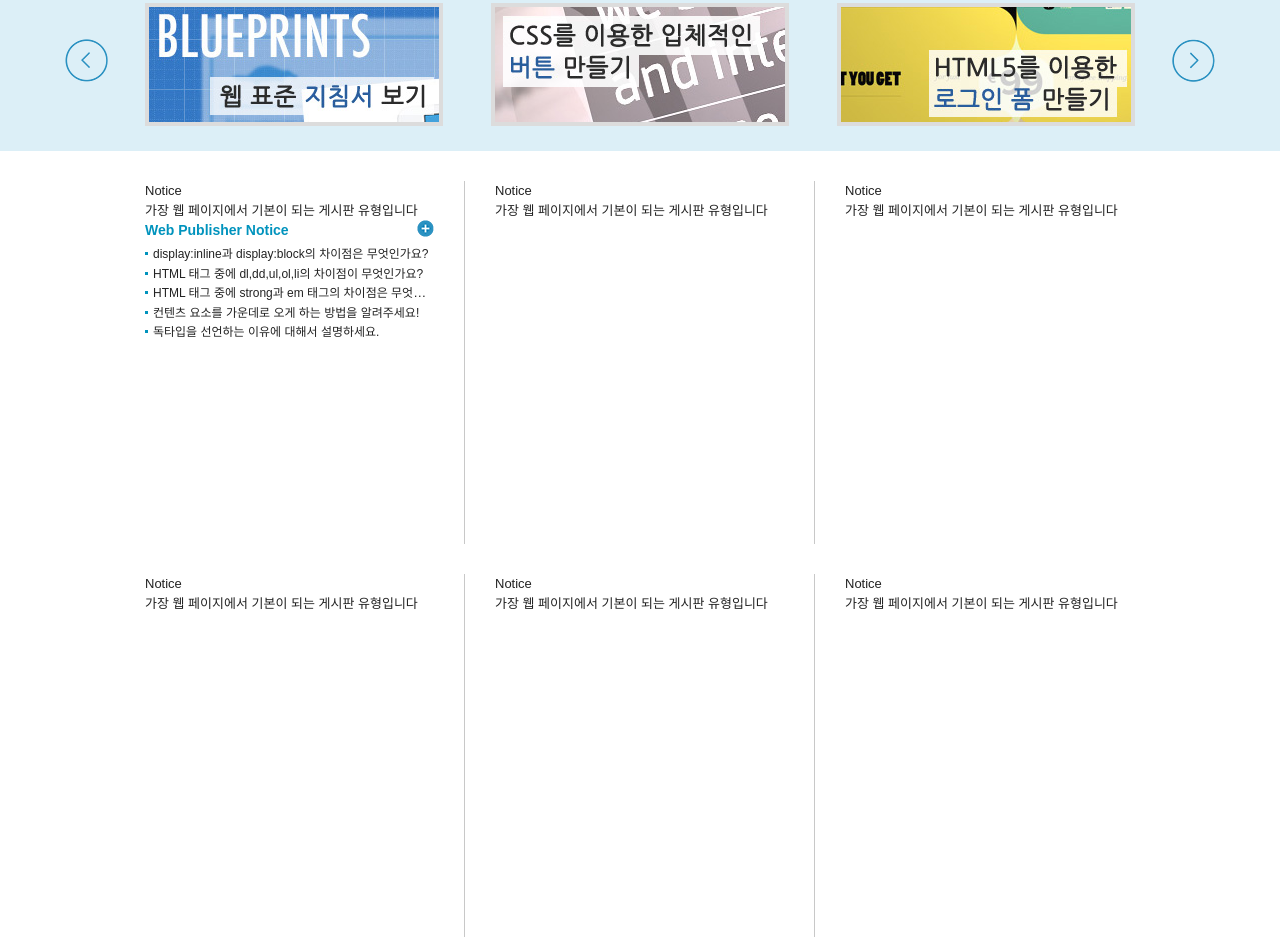
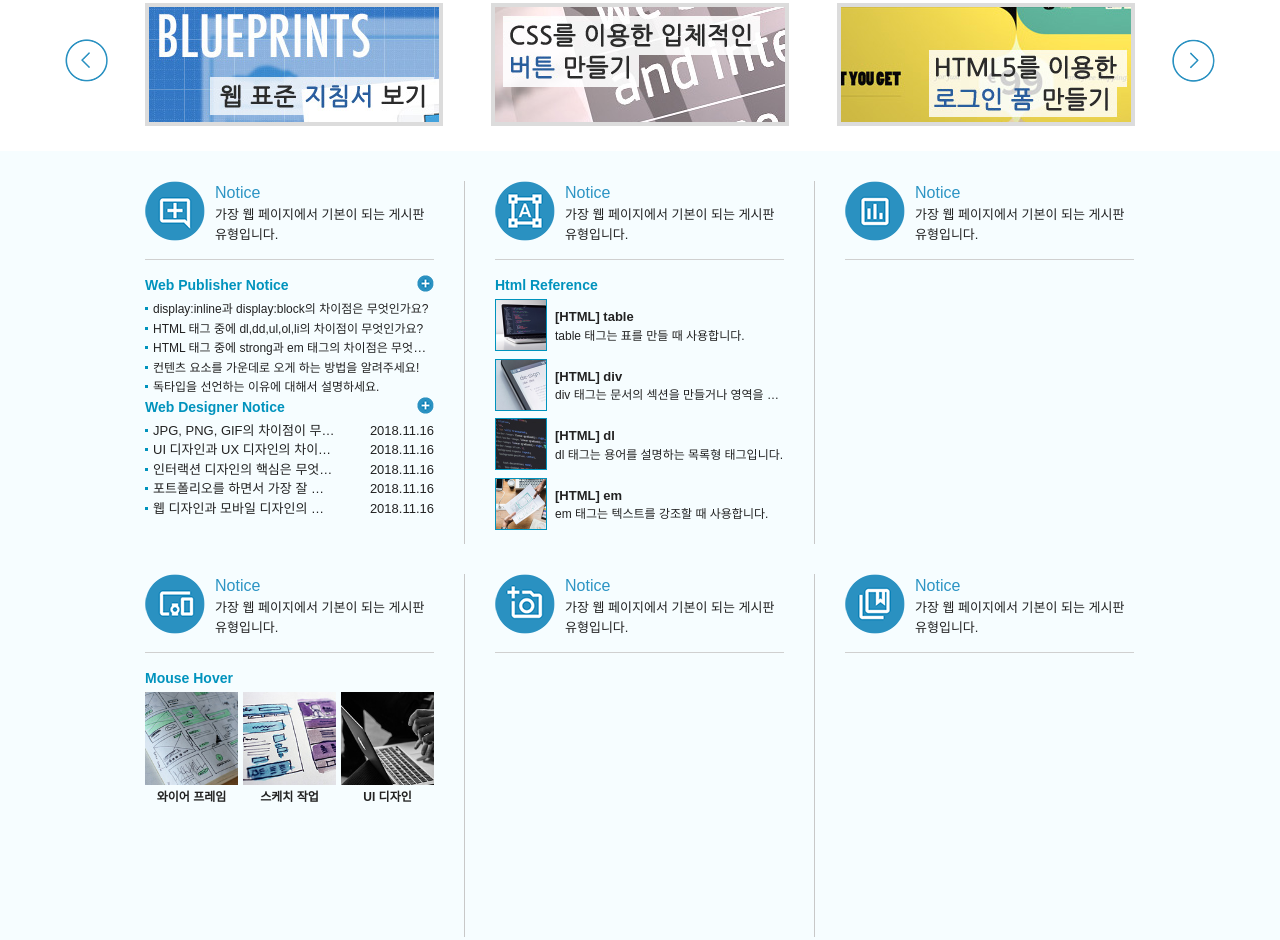
Before and after one commit to Imchangsub/web-standard, a plain HTML site: page index.html in a window 1280 px wide. Shown: the part 644-1584 px from the top of the page. Drawn offline with Linux system fonts and the light colour scheme.

Commit message:
html+css: 게시판2

```diff
--- a/css/style.css
+++ b/css/style.css
@@ -33,19 +33,17 @@
 }
 
 /* 컨텐츠 레이아웃 */
-#cont__nav {
+* 컨텐츠 레이아웃 */ #cont_nav {
   background-color: #f6fdff;
 }
-#cont__tit {
+#cont_tit {
   background-color: #eaf7fd;
 }
-#cont__ban {
+#cont_ban {
   background-color: #dceff7;
 }
 #cont_cont {
-  width: 100%;
-  height: 200px;
-  background: #666;
+  background-color: #f6fdff;
 }
 
 /* 컨테이너 */
@@ -296,6 +294,7 @@
   padding-left: 70px;
   border-bottom: 1px solid #d0d0d0;
   padding-bottom: 15px;
+  margin-bottom: 15px;
 }
 
 .cont .col1 .ico_img {
@@ -364,3 +363,135 @@
   width: 17px;
   height: 17px;
 }
+
+/* 게시판2 */
+.notice2 {
+  position: relative;
+}
+.notice2 h4 {
+  font-size: 14px;
+  color: #0093bd;
+  padding-bottom: 3px;
+  font-weight: bold;
+}
+.notice2 li {
+  overflow: hidden;
+  background: url(../img/dot.gif) no-repeat 0 8px;
+  padding-left: 8px;
+}
+.notice2 li a {
+  float: left;
+  width: 65%;
+  overflow: hidden;
+  text-overflow: ellipsis;
+  white-space: nowrap;
+}
+.notice2 li span {
+  float: right;
+  width: 30%;
+  text-align: right;
+}
+.notice2 a.more {
+  position: absolute;
+  right: 0;
+  top: 0;
+  display: block;
+  background: url(../img/icon.png) -150px -90px;
+  width: 17px;
+  height: 17px;
+}
+
+/* 게시판3 */
+.notice3 {
+  position: relative;
+}
+.notice3 h4 {
+  font-size: 14px;
+  color: #0093bd;
+  padding-bottom: 3px;
+  font-weight: bold;
+}
+.notice3 li {
+  position: relative;
+  padding: 8px 0 14px 60px;
+}
+.notice3 li a img {
+  width: 50px;
+  position: absolute;
+  left: 0;
+  top: 0;
+  border: 1px solid #0093bd;
+}
+.notice3 li a strong {
+  display: block;
+  overflow: hidden;
+  text-overflow: ellipsis;
+  white-space: nowrap;
+}
+.notice3 li a span {
+  display: block;
+  overflow: hidden;
+  text-overflow: ellipsis;
+  white-space: nowrap;
+  font-size: 12px;
+}
+.notice2 a.more {
+  position: absolute;
+  right: 0;
+  top: 0;
+  display: block;
+  background: url(../img/icon.png) -150px -90px;
+  width: 17px;
+  height: 17px;
+}
+
+/* 마우스 오버효과1 */
+.notice_hover h4 {
+  font-size: 14px;
+  color: #0093bd;
+  padding-bottom: 3px;
+  font-weight: bold;
+}
+.notice_hover ul {
+  overflow: hidden;
+}
+.notice_hover li {
+  float: left;
+  width: 93px;
+  margin-right: 5px;
+  text-align: center;
+}
+.notice_hover li:last-child {
+  margin-right: 0;
+} /* ie9부터 적용 */
+.notice_hover li.last {
+  margin-right: 0;
+} /* 모든 브라우저에 적용 */
+.notice_hover li span {
+  position: relative;
+  display: block;
+  width: 93px;
+  height: 93px;
+  line-height: 93px;
+}
+.notice_hover li span img {
+  width: 100%;
+}
+.notice_hover li span em {
+  visibility: hidden;
+  position: absolute;
+  left: 0;
+  top: 0;
+  background: rgba(0, 0, 0, 0.7);
+  color: #fff;
+  width: 100%;
+  height: 100%;
+}
+.notice_hover li span:hover em {
+  visibility: visible;
+}
+.notice_hover li strong {
+  padding-top: 3px;
+  display: inline-block;
+  font-size: 12px;
+}
--- a/index.html
+++ b/index.html
@@ -144,12 +144,12 @@
         </div>
         <!-- 배너 끝 -->
 
-        <div id="cont__cont">
+        <div id="cont_cont">
           <div class="container">
             <div class="cont">
               <div class="column col1">
-                <h3><span class="ico__img ir_pm">아이콘</span><span class="ico__tit">Notice</span></h3>
-                <p class="ico__desc">가장 웹 페이지에서 기본이 되는 게시판 유형입니다</p>
+                <h3><span class="ico_img ir_pm">아이콘</span><span class="ico_tit">Notice</span></h3>
+                <p class="ico_desc">가장 웹 페이지에서 기본이 되는 게시판 유형입니다.</p>
                 <!-- 게시판 -->
                 <div class="notice">
                   <h4>Web Publisher Notice</h4>
@@ -163,43 +163,118 @@
                   <a href="#" class="more ir_pm" title="더보기">더보기</a>
                 </div>
                 <!-- //게시판 -->
+                <!-- 게시판2 -->
+                <div class="notice2">
+                  <h4>Web Designer Notice</h4>
+                  <ul>
+                    <li><a href="#">JPG, PNG, GIF의 차이점이 무엇인가요?</a><span>2018.11.16</span></li>
+                    <li><a href="#">UI 디자인과 UX 디자인의 차이점을 설명하세요.</a><span>2018.11.16</span></li>
+                    <li><a href="#">인터랙션 디자인의 핵심은 무엇이라고 생각하나요?</a><span>2018.11.16</span></li>
+                    <li><a href="#">포트폴리오를 하면서 가장 잘 했다고 생각하는 부분은 무엇인가요?</a><span>2018.11.16</span></li>
+                    <li><a href="#">웹 디자인과 모바일 디자인의 차이가 무엇이라고 생각하나요?</a><span>2018.11.16</span></li>
+                  </ul>
+                  <a href="#" class="more ir_pm" title="더보기">더보기</a>
+                </div>
+                <!-- //게시판2 -->
               </div>
-              <!-- col1번 끝 -->
+              <!-- //col1 -->
               <div class="column col2">
-                <h3><span class="ico__img ir_pm">아이콘</span><span class="ico__tit">Notice</span></h3>
-                <p class="ico__desc">가장 웹 페이지에서 기본이 되는 게시판 유형입니다</p>
+                <h3><span class="ico_img ir_pm">아이콘</span><span class="ico_tit">Notice</span></h3>
+                <p class="ico_desc">가장 웹 페이지에서 기본이 되는 게시판 유형입니다.</p>
+                <!-- 게시판3 -->
+                <div class="notice3">
+                  <h4>Html Reference</h4>
+                  <ul>
+                    <li>
+                      <a href="#">
+                        <img src="img/notice01.jpg" alt="이미지1" />
+                        <strong>[HTML] table</strong>
+                        <span>table 태그는 표를 만들 때 사용합니다.</span>
+                      </a>
+                    </li>
+                    <li>
+                      <a href="#">
+                        <img src="img/notice02.jpg" alt="이미지2" />
+                        <strong>[HTML] div</strong>
+                        <span>div 태그는 문서의 섹션을 만들거나 영역을 나눌 때 사용합니다.</span>
+                      </a>
+                    </li>
+                    <li>
+                      <a href="#">
+                        <img src="img/notice03.jpg" alt="이미지3" />
+                        <strong>[HTML] dl</strong>
+                        <span>dl 태그는 용어를 설명하는 목록형 태그입니다.</span>
+                      </a>
+                    </li>
+                    <li>
+                      <a href="#">
+                        <img src="img/notice04.jpg" alt="이미지4" />
+                        <strong>[HTML] em</strong>
+                        <span>em 태그는 텍스트를 강조할 때 사용합니다.</span>
+                      </a>
+                    </li>
+                  </ul>
+                  <a href="#" class="more ir_pm" title="더보기">더보기</a>
+                </div>
+                <!--// 게시판3 -->
               </div>
-              <!-- col2번 끝 -->
+              <!-- //col2 -->
               <div class="column col3">
-                <h3><span class="ico__img ir_pm">아이콘</span><span class="ico__tit">Notice</span></h3>
-                <p class="ico__desc">가장 웹 페이지에서 기본이 되는 게시판 유형입니다</p>
+                <h3><span class="ico_img ir_pm">아이콘</span><span class="ico_tit">Notice</span></h3>
+                <p class="ico_desc">가장 웹 페이지에서 기본이 되는 게시판 유형입니다.</p>
               </div>
-              <!-- col3번 끝 -->
+              <!-- //col3 -->
               <div class="column col4">
-                <h3><span class="ico__img ir_pm">아이콘</span><span class="ico__tit">Notice</span></h3>
-                <p class="ico__desc">가장 웹 페이지에서 기본이 되는 게시판 유형입니다</p>
+                <h3><span class="ico_img ir_pm">아이콘</span><span class="ico_tit">Notice</span></h3>
+                <p class="ico_desc">가장 웹 페이지에서 기본이 되는 게시판 유형입니다.</p>
+                <!-- 오버효과 -->
+                <div class="notice_hover">
+                  <h4>Mouse Hover</h4>
+                  <ul>
+                    <li>
+                      <a href="#">
+                        <span><img src="img/sban01.jpg" alt="이미지1" /><em>바로가기</em></span>
+                        <strong>와이어 프레임</strong>
+                      </a>
+                    </li>
+                    <li>
+                      <a href="#">
+                        <span><img src="img/sban02.jpg" alt="이미지2" /><em>바로가기</em></span>
+                        <strong>스케치 작업</strong>
+                      </a>
+                    </li>
+                    <li class="last">
+                      <a href="#">
+                        <span><img src="img/sban03.jpg" alt="이미지3" /><em>바로가기</em></span>
+                        <strong>UI 디자인</strong>
+                      </a>
+                    </li>
+                  </ul>
+                </div>
+                <!-- //오버효과 -->
               </div>
-              <!-- col4번 끝 -->
+              <!-- //col4 -->
               <div class="column col5">
-                <h3><span class="ico__img ir_pm">아이콘</span><span class="ico__tit">Notice</span></h3>
-                <p class="ico__desc">가장 웹 페이지에서 기본이 되는 게시판 유형입니다</p>
+                <h3><span class="ico_img ir_pm">아이콘</span><span class="ico_tit">Notice</span></h3>
+                <p class="ico_desc">가장 웹 페이지에서 기본이 되는 게시판 유형입니다.</p>
               </div>
-              <!-- col5번 끝 -->
+              <!-- //col5 -->
               <div class="column col6">
-                <h3><span class="ico__img ir_pm">아이콘</span><span class="ico__tit">Notice</span></h3>
-                <p class="ico__desc">가장 웹 페이지에서 기본이 되는 게시판 유형입니다</p>
+                <h3><span class="ico_img ir_pm">아이콘</span><span class="ico_tit">Notice</span></h3>
+                <p class="ico_desc">가장 웹 페이지에서 기본이 되는 게시판 유형입니다.</p>
               </div>
-              <!-- col6번 끝 -->
+              <!-- //col6 -->
             </div>
           </div>
         </div>
-        <!-- cont__cont 끝 -->
+        <!-- //cont_cont -->
       </div>
-      <!-- 컨텐츠 끝 -->
+      <!-- //contents -->
 
       <div id="footer">
         <div class="container">footer</div>
       </div>
+      <!-- //footer -->
     </div>
     <!-- wrap 끝 -->
   </body>
```
